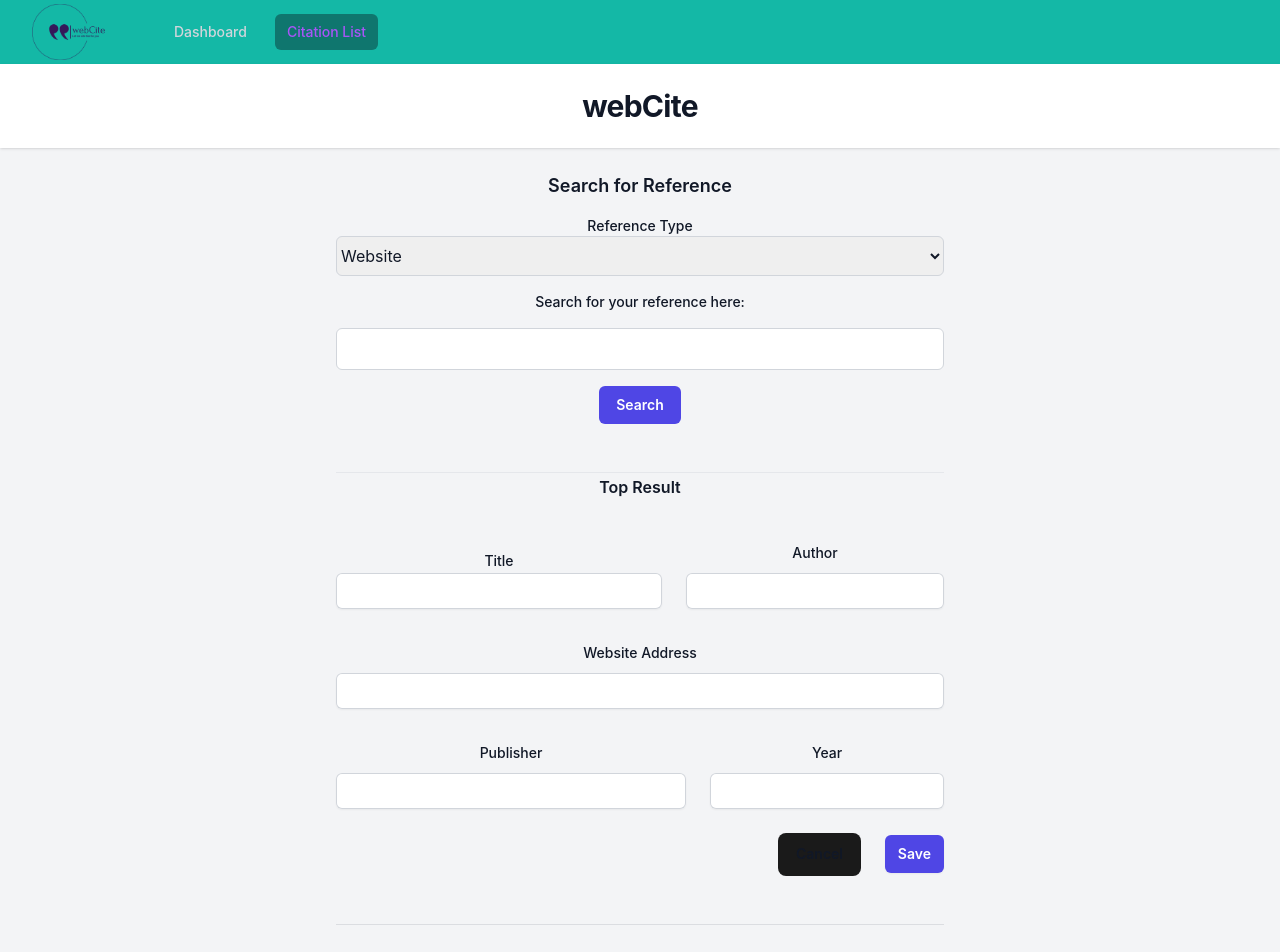
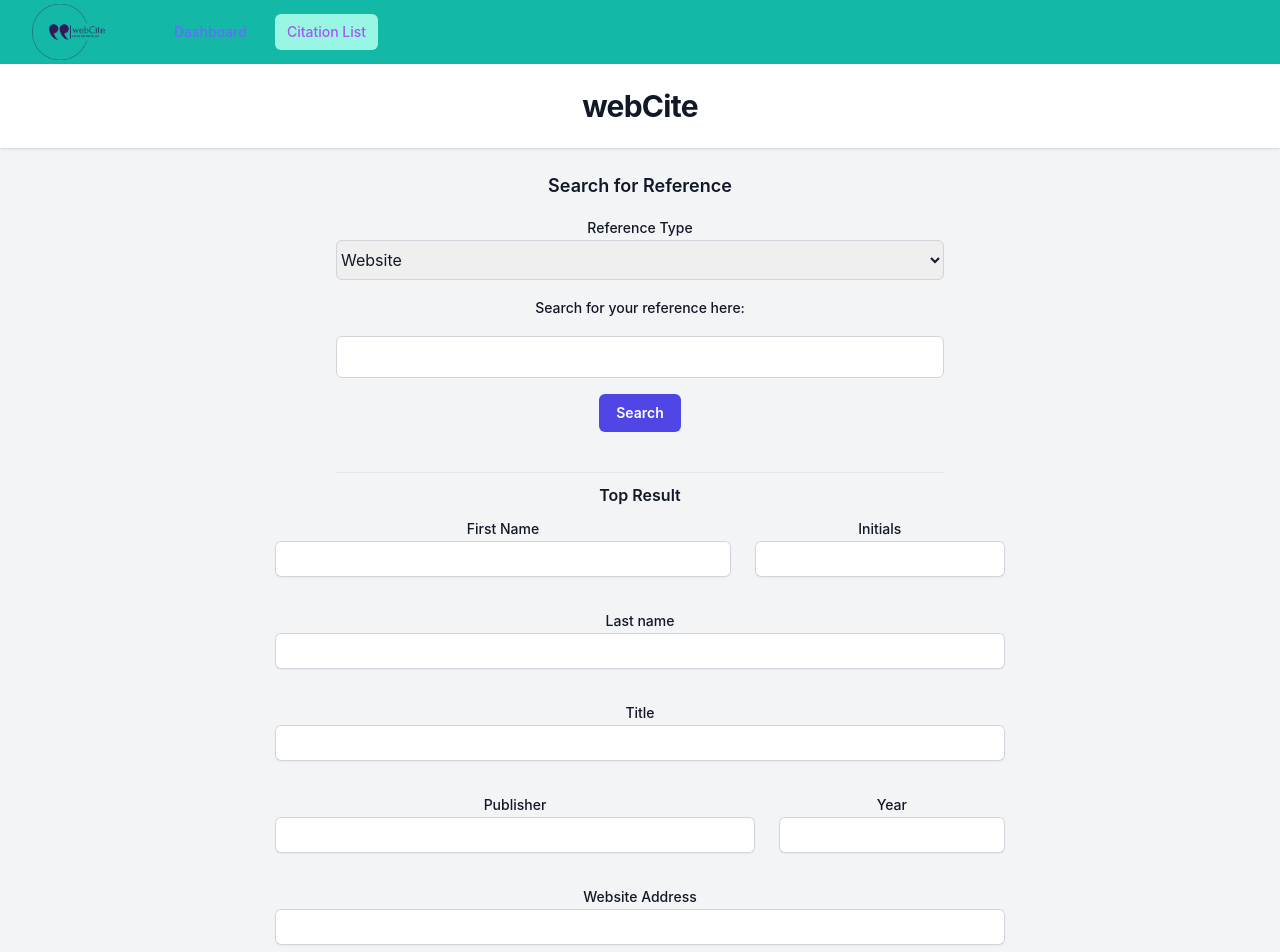
Before and after one commit to tatermysalad/webcite, a React (Vite) app: page /search in a window 1280 px wide. Shown: the top 952 px of the page. Built offline with nearby package versions, Linux system fonts and the light colour scheme; a web font is replaced by a local one.

Commit message:
feat: added harvard,apa,mla to options for display

```diff
--- a/src/components/BackgroundComponent.jsx
+++ b/src/components/BackgroundComponent.jsx
@@ -24,7 +24,7 @@
     return (
         <>
             <div className="min-h-full">
-                <Disclosure as="nav" className="bg-teal-500 text-purple-100">
+                <Disclosure as="nav" className="bg-teal-500 text-black-100">
                     {({ open }) => (
                         <>
                             <div className="mx-auto max-w-7xl px-4 sm:px-6 lg:px-8">
@@ -41,8 +41,8 @@
                                                         onClick={() => navigate(item.href)}
                                                         className={classNames(
                                                             item.current
-                                                                ? "bg-teal-700 text-purple-500"
-                                                                : "text-gray-300 hover:bg-teal-700 hover:text-purple-500",
+                                                                ? "bg-teal-200 text-purple-500"
+                                                                : "text-white-1000 hover:bg-teal-700 hover:text-purple-500",
                                                             "rounded-md px-3 py-2 text-sm font-medium"
                                                         )}
                                                         aria-current={item.current ? "page" : undefined}
--- /dev/null
+++ b/src/components/ReferenceExampleComponent.jsx
@@ -0,0 +1,69 @@
+// eslint-disable-next-line react/prop-types
+export default function ReferenceExampleComponent({ selectedStyle }) {
+    return (
+        <>
+            {selectedStyle === "Harvard" && (
+                <div className="w-3/4">
+                    <span>
+                        <strong>Example:</strong>
+                    </span>
+                    <p>
+                        Last Name, Initials. (Year). <i>Title</i>. Publisher.
+                    </p>
+                    <br />
+                    <span>
+                        <strong>In-Text Citation:</strong>
+                    </span>
+                    <p>(Author Last Name, Year)</p>
+                    <br />
+                    <span>
+                        <strong>Reference Entry:</strong>
+                    </span>
+                    <p>
+                        Smith, J. A. (2021). <i>The Handbook of Writing: A Comprehensive Guide</i>. Academic Publishers.
+                    </p>
+                </div>
+            )}
+            {selectedStyle === "APA" && (
+                <div className="w-3/4">
+                    <span>
+                        <strong>Example:</strong>
+                    </span>
+                    <p>Last Name, Initials. (Year). Title. Publisher.</p>
+                    <br />
+                    <span>
+                        <strong>In-Text Citation:</strong>
+                    </span>
+                    <p>(Author Last Name, Year)</p>
+                    <br />
+                    <span>
+                        <strong>Reference Entry:</strong>
+                    </span>
+                    <p>Smith, J. A. (2021). The Handbook of Writing: A Comprehensive Guide. Academic Publishers.</p>
+                </div>
+            )}
+            {selectedStyle === "MLA" && (
+                <div className="w-3/4">
+                    <span>
+                        <strong>Example:</strong>
+                    </span>
+                    <p>
+                        Last Name, Initials. <i>Title</i>. Publisher, Year.
+                    </p>
+                    <br />
+                    <span>
+                        <strong>In-Text Citation:</strong>
+                    </span>
+                    <p>(Author's Last Name Page Number)</p>
+                    <br />
+                    <span>
+                        <strong>Reference Entry:</strong>
+                    </span>
+                    <p>
+                        Smith, John A. <i>The Handbook of Writing</i>: A Comprehensive Guide. Academic Publishers, 2021.
+                    </p>
+                </div>
+            )}
+        </>
+    );
+}
--- a/src/components/SearchComponent.jsx
+++ b/src/components/SearchComponent.jsx
@@ -15,17 +15,24 @@
 
     const [selectedReferenceType, setSelectedReferenceType] = useState("Website");
     const [searchQuery, setSearchQuery] = useState("");
+    // if api returns multiple and requires processing
     const [searchResults, setSearchResults] = useState([]);
+    // if api returns one result
+    const [searchResult, setSearchResult] = useState([]);
+
     const [searchFilter, setSearchFilter] = useState("title");
 
     const [loading, setLoading] = useState(false);
 
     const [formData, setFormData] = useState({
         title: "",
-        author: "",
+        authorLast: "",
+        authorFirst: "",
+        authorInitial: "",
         websiteAddress: "",
         publisher: "",
         year: "",
+        isbn: "",
         source: selectedReferenceType,
     });
 
@@ -68,7 +75,7 @@
             } else if (selectedReferenceType === "Website") {
                 let responseData = await searchWebsite(searchQuery, searchFilter);
                 console.log(responseData);
-                setSearchResults(responseData);
+                setSearchResult(responseData);
             }
         } else {
             alert("Please enter some data to search");
@@ -78,21 +85,39 @@
 
     useEffect(() => {
         console.log(`trying`);
-        const { title, author, url, publisher, year } = searchResults;
+        const { title, authorLast, authorFirst, authorInitial, url, publisher, year, isbn } = searchResults;
         setFormData({
             title: title,
-            author: author,
+            authorLast: authorLast,
+            authorFirst: authorFirst,
+            authorInitial: authorInitial,
             websiteAddress: url,
             publisher: publisher,
             year: year,
+            isbn: isbn,
             source: selectedReferenceType,
         });
         // eslint-disable-next-line react-hooks/exhaustive-deps
-    }, [searchResults]);
+    }, [searchResult]);
+
+    // useEffect(() => {
+    //     console.log(`trying to split multiple`);
+
+    //     setFormData({
+    //         title: title,
+    //         author: author,
+    //         websiteAddress: url,
+    //         publisher: publisher,
+    //         year: year,
+    //         isbn: isbn,
+    //         source: selectedReferenceType,
+    //     });
+    //     // eslint-disable-next-line react-hooks/exhaustive-deps
+    // }, [searchResults]);
 
     useEffect(() => {
         formData["source"] = selectedReferenceType;
-    // eslint-disable-next-line react-hooks/exhaustive-deps
+        // eslint-disable-next-line react-hooks/exhaustive-deps
     }, [selectedReferenceType]);
 
     // const handleBookSelect = (book) => {
@@ -133,7 +158,7 @@
                         <h2 className="text-lg font-semibold text-gray-900">Search for Reference</h2>
                         <div>
                             <div className="mt-4">
-                                <label htmlFor="referenceType" className="block text-sm font-medium text-gray-900">
+                                <label htmlFor="referenceType" className="block text-sm font-medium leading-6 text-gray-900">
                                     Reference Type
                                 </label>
                                 <select
@@ -149,7 +174,7 @@
                                 </select>
                             </div>
                             <div className="mt-4">
-                                <label htmlFor="searchQuery" className="block text-sm font-medium text-gray-900">
+                                <label htmlFor="searchQuery" className="block text-sm font-medium leading-6 text-gray-900">
                                     Search for your reference here:
                                 </label>
                                 <div className="mt-4 flex items-center">
@@ -184,97 +209,122 @@
                             >
                                 {loading ? "Loading..." : "Search"}
                             </button>
-                            <div className="mt-4">{sourceComponent}</div>
+                            <div className="mt-2">{sourceComponent}</div>
                         </div>
                     </div>
                 </div>
             </form>
             <form className="flex items-center justify-center">
-                <div className="space-y-12 w-3/6 h-auto content-center">
+                <div className="space-y-12 w-3/5 h-auto content-center">
                     <div className="border-b border-gray-900/10 pb-12">
-                        <h2 className="text-base font-semibold leading-7 text-gray-900">Top Result</h2>
-                        <p className="mt-1 text-sm leading-6 text-gray-600"></p>
-
-                        <div className="mt-10 grid grid-cols-1 gap-x-6 gap-y-8 sm:grid-cols-1">
-                            <div className="mt-2">
-                                <label htmlFor="title" className="block text-sm font-medium leading-6 text-gray-900">
-                                    Title
+                        <h2 className="m-2 text-base font-semibold leading-7 text-gray-900">Top Result</h2>
+                        <div className="grid grid-cols-1 gap-x-6 gap-y-8 sm:grid-cols-1">
+                            <div className="">
+                                <label htmlFor="authorFirst" className="block text-sm font-medium leading-6 text-gray-900">
+                                    First Name
                                 </label>
                                 <input
                                     type="text"
-                                    id="title"
-                                    name="title"
-                                    className="p-2 block w-full rounded-md border-0 py-1.5 text-gray-900 shadow-sm ring-1 ring-inset ring-gray-300 placeholder:text-gray-400 focus:ring-2 focus:ring-inset focus:ring-indigo-600 sm:text-sm sm:leading-6"
-                                    value={formData.title}
+                                    id="authorFirst"
+                                    name="authorFirst"
+                                    className="p-1 block w-full rounded-md border-0 py-1.5 text-gray-900 shadow-sm ring-1 ring-inset ring-gray-300 placeholder:text-gray-400 focus:ring-2 focus:ring-inset focus:ring-indigo-600 sm:text-sm sm:leading-6"
+                                    value={formData.authorFirst}
                                     onChange={handleFormDataChange}
                                 />
                             </div>
-
                             <div className="sm:col-span-3">
-                                <label htmlFor="author" className="block text-sm font-medium leading-6 text-gray-900">
-                                    Author
+                                <label htmlFor="authorInitial" className="block text-sm font-medium leading-6 text-gray-900">
+                                    Initials
                                 </label>
-                                <div className="mt-2">
+                                <div className="">
                                     <input
                                         type="text"
-                                        id="author"
-                                        name="author"
-                                        className="p-2 block w-full rounded-md border-0 py-1.5 text-gray-900 shadow-sm ring-1 ring-inset ring-gray-300 placeholder:text-gray-400 focus:ring-2 focus:ring-inset focus:ring-indigo-600 sm:text-sm sm:leading-6"
-                                        value={formData.author}
+                                        id="authorInitial"
+                                        name="authorInitial"
+                                        className="p-1 block w-full rounded-md border-0 py-1.5 text-gray-900 shadow-sm ring-1 ring-inset ring-gray-300 placeholder:text-gray-400 focus:ring-2 focus:ring-inset focus:ring-indigo-600 sm:text-sm sm:leading-6"
+                                        value={formData.authorInitial}
+                                        onChange={handleFormDataChange}
+                                    />
+                                </div>
+                            </div>
+                            <div className="sm:col-span-4">
+                                <label htmlFor="authorLast" className="block text-sm font-medium leading-6 text-gray-900">
+                                    Last name
+                                </label>
+                                <div className="">
+                                    <input
+                                        type="text"
+                                        id="authorLast"
+                                        name="authorLast"
+                                        className="p-1 block w-full rounded-md border-0 py-1.5 text-gray-900 shadow-sm ring-1 ring-inset ring-gray-300 placeholder:text-gray-400 focus:ring-2 focus:ring-inset focus:ring-indigo-600 sm:text-sm sm:leading-6"
+                                        value={formData.authorLast}
                                         onChange={handleFormDataChange}
                                     />
                                 </div>
                             </div>
 
                             <div className="sm:col-span-4">
+                                <label htmlFor="title" className="block text-sm font-medium leading-6 text-gray-900">
+                                    Title
+                                </label>
+                                <div className="">
+                                    <input
+                                        type="text"
+                                        id="title"
+                                        name="title"
+                                        className="p-1 block w-full rounded-md border-0 py-1.5 text-gray-900 shadow-sm ring-1 ring-inset ring-gray-300 placeholder:text-gray-400 focus:ring-2 focus:ring-inset focus:ring-indigo-600 sm:text-sm sm:leading-6"
+                                        value={formData.title}
+                                        onChange={handleFormDataChange}
+                                    />
+                                </div>
+                            </div>
+                            <div className="sm:col-span-2 sm:col-start-1">
+                                <label htmlFor="publisher" className="block text-sm font-medium leading-6 text-gray-900">
+                                    Publisher
+                                </label>
+                                <div className="">
+                                    <input
+                                        type="text"
+                                        id="publisher"
+                                        name="publisher"
+                                        className="p-1 block w-full rounded-md border-0 py-1.5 text-gray-900 shadow-sm ring-1 ring-inset ring-gray-300 placeholder:text-gray-400 focus:ring-2 focus:ring-inset focus:ring-indigo-600 sm:text-sm sm:leading-6"
+                                        value={formData.publisher}
+                                        onChange={handleFormDataChange}
+                                    />
+                                </div>
+                            </div>
+                            <div className="sm:col-span-2">
+                                <label htmlFor="year" className="block text-sm font-medium leading-6 text-gray-900">
+                                    Year
+                                </label>
+                                <div className="">
+                                    <input
+                                        type="text"
+                                        id="year"
+                                        name="year"
+                                        className="p-1 block w-full rounded-md border-0 py-1.5 text-gray-900 shadow-sm ring-1 ring-inset ring-gray-300 placeholder:text-gray-400 focus:ring-2 focus:ring-inset focus:ring-indigo-600 sm:text-sm sm:leading-6"
+                                        value={formData.year}
+                                        onChange={handleFormDataChange}
+                                    />
+                                </div>
+                            </div>
+                            <div className="sm:col-span-4">
                                 <label htmlFor="websiteAddress" className="block text-sm font-medium leading-6 text-gray-900">
                                     Website Address
                                 </label>
-                                <div className="mt-2">
+                                <div className="">
                                     <input
                                         type="text"
                                         id="websiteAddress"
                                         name="websiteAddress"
-                                        className="p-2 block w-full rounded-md border-0 py-1.5 text-gray-900 shadow-sm ring-1 ring-inset ring-gray-300 placeholder:text-gray-400 focus:ring-2 focus:ring-inset focus:ring-indigo-600 sm:text-sm sm:leading-6"
+                                        className="p-1 block w-full rounded-md border-0 py-1.5 text-gray-900 shadow-sm ring-1 ring-inset ring-gray-300 placeholder:text-gray-400 focus:ring-2 focus:ring-inset focus:ring-indigo-600 sm:text-sm sm:leading-6"
                                         value={formData.websiteAddress}
                                         onChange={handleFormDataChange}
                                     />
                                 </div>
                             </div>
-
-                            <div className="sm:col-span-2 sm:col-start-1">
-                                <label htmlFor="publisher" className="block text-sm font-medium leading-6 text-gray-900">
-                                    Publisher
-                                </label>
-                                <div className="mt-2">
-                                    <input
-                                        type="text"
-                                        id="publisher"
-                                        name="publisher"
-                                        className="p-2 block w-full rounded-md border-0 py-1.5 text-gray-900 shadow-sm ring-1 ring-inset ring-gray-300 placeholder:text-gray-400 focus:ring-2 focus:ring-inset focus:ring-indigo-600 sm:text-sm sm:leading-6"
-                                        value={formData.publisher}
-                                        onChange={handleFormDataChange}
-                                    />
-                                </div>
-                            </div>
-
-                            <div className="sm:col-span-2">
-                                <label htmlFor="year" className="block text-sm font-medium leading-6 text-gray-900">
-                                    Year
-                                </label>
-                                <div className="mt-2">
-                                    <input
-                                        type="text"
-                                        id="year"
-                                        name="year"
-                                        className="p-2 block w-full rounded-md border-0 py-1.5 text-gray-900 shadow-sm ring-1 ring-inset ring-gray-300 placeholder:text-gray-400 focus:ring-2 focus:ring-inset focus:ring-indigo-600 sm:text-sm sm:leading-6"
-                                        value={formData.year}
-                                        onChange={handleFormDataChange}
-                                    />
-                                </div>
-                            </div>
                         </div>
-                        <div className="mt-6 flex items-center justify-end gap-x-6">
+                        <div className="mt-4 flex items-center justify-center gap-x-6">
                             <button type="button" className="text-sm font-semibold leading-6 text-gray-900">
                                 Cancel
                             </button>
```
Also changed, not shown: src/components/ReferencesComponent.jsx (+42 -10 lines), src/components/StackedListComponent.jsx (+54 -8 lines).
